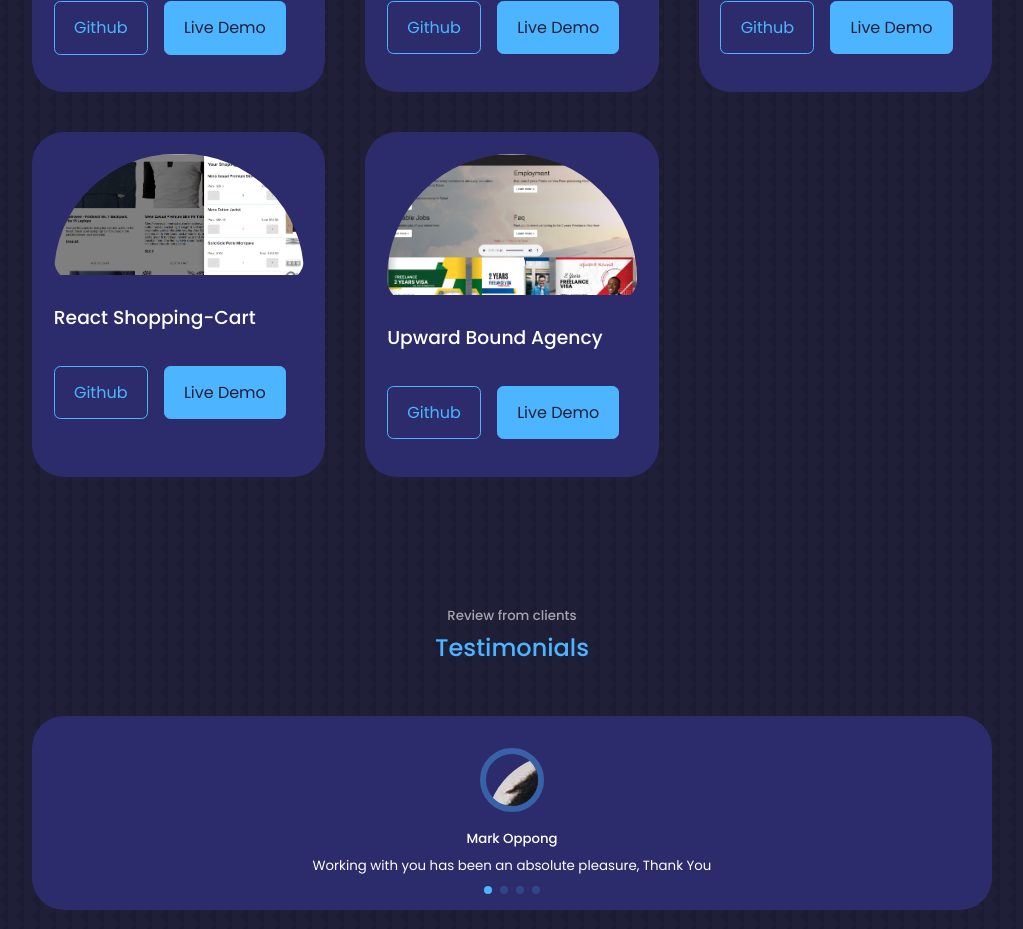
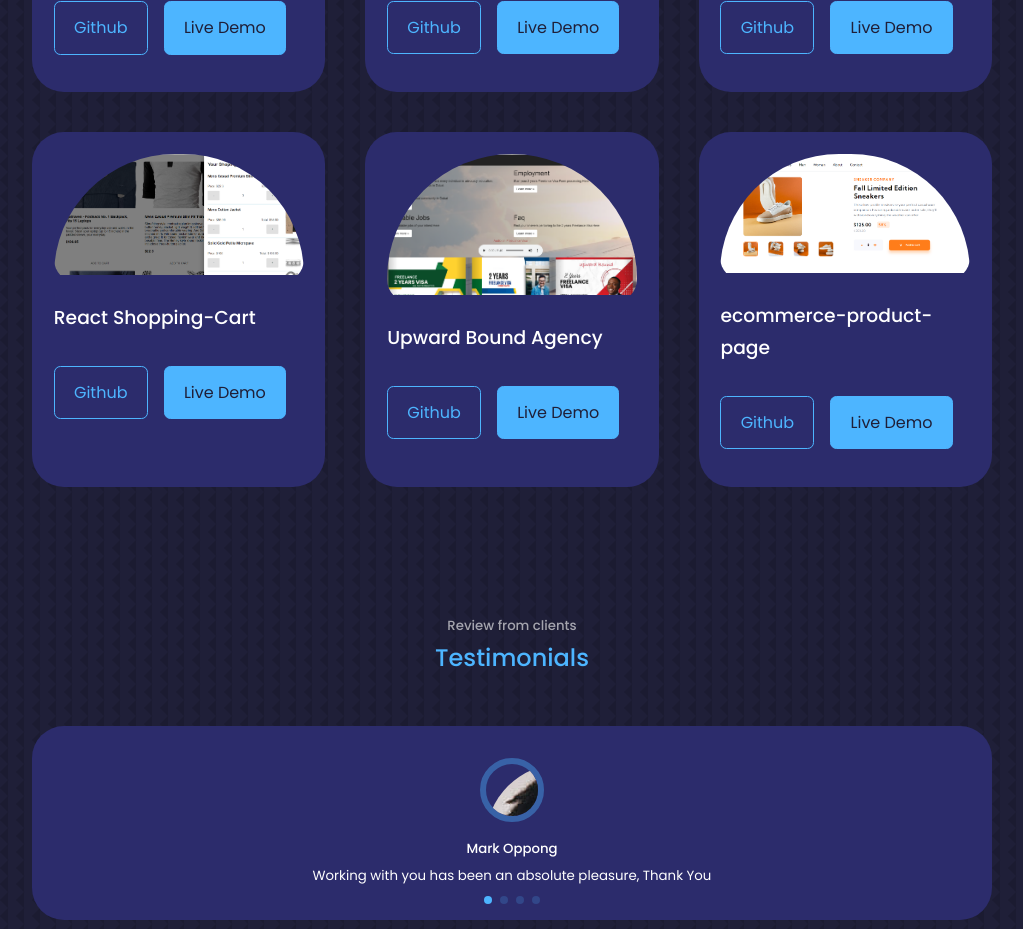
Before and after one commit to quarshie133/my-react-portfolio-website, a React (Create React App) app: page / in a window 1280 px wide. Shown: the part 3220-4149 px from the top of the page, without its empty margins (128-1151 px from the left). Built offline with nearby package versions, Linux system fonts and the light colour scheme.

Commit message:
add new project

```diff
--- a/src/data.js
+++ b/src/data.js
@@ -3,6 +3,7 @@ import IMG2 from "../src/assets/portfolio2.png";
 import IMG3 from "../src/assets/portfolio3.png";
 import IMG4 from "../src/assets/portfolio4.png";
 import IMG5 from "../src/assets/portfolio5.png";
+import IMG6 from "../src/assets/portfolio6.png";
 
 import AVTR1 from "../src/assets/avatar1.jpg";
 import AVTR2 from "../src/assets/avatar2.jpg";
@@ -44,6 +45,13 @@ export const data = [
     title: "Upward Bound Agency",
     demo: "https://upwardboundagency.com/",
   },
+  {
+    id: 6,
+    image: IMG6,
+    title: "ecommerce-product-page",
+    github:"https://github.com/quarshie133/Ecommerce-product-page",
+    demo: "https://ecommerce-product-page-77srcpsim-quarshie133.vercel.app/",
+  },
 ];
 
 export const reviews = [
```
Also changed, not shown: src/assets/portfolio6.png (added).
